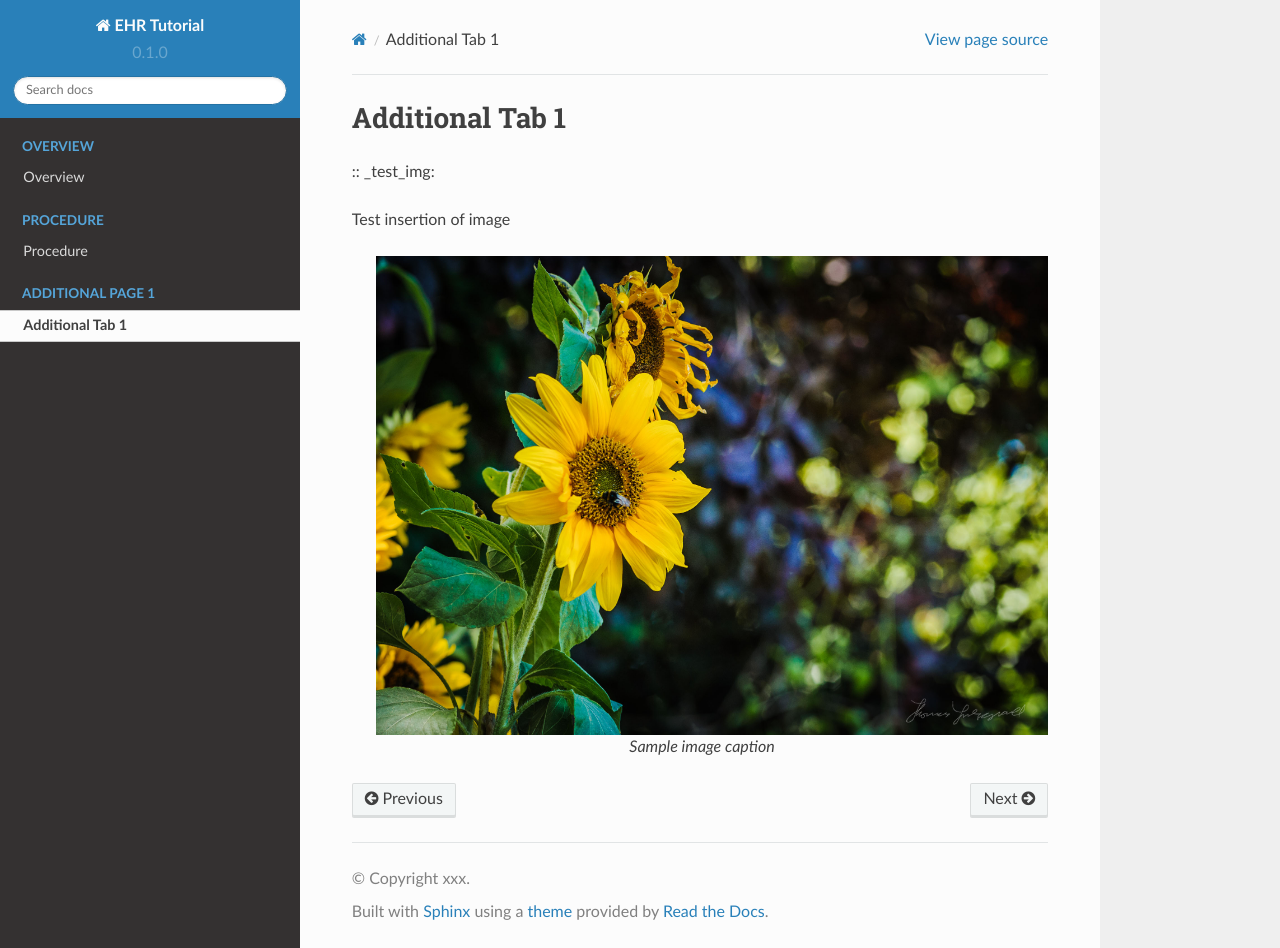
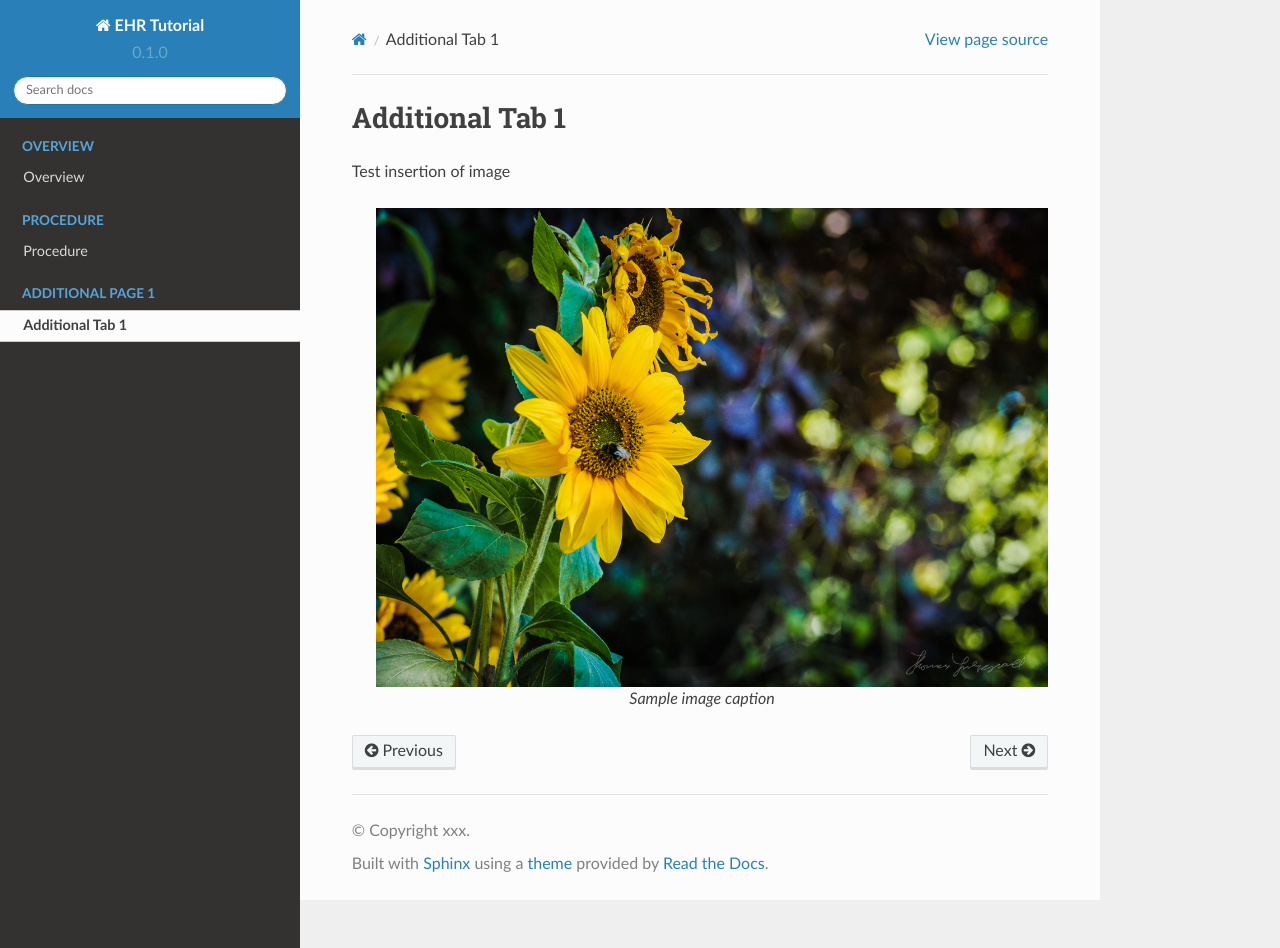
Before and after one commit to gigglypear/ehr_protocol_tutorial_test, a Sphinx documentation site: the page built from docs/source/tab1.rst, in a window 1280 px wide and 948 px high. Built offline with Sphinx 7.4.7 and the Read the Docs theme 2.0.0, drawn with Linux system fonts in a browser that asks for light colours.

Commit message:
Update tab1.rst

```diff
--- a/docs/source/tab1.rst
+++ b/docs/source/tab1.rst
@@ -1,10 +1,7 @@
-
-
-
 Additional Tab 1
 ==================
 
-:: _test_img:
+.. _test_img:
 
 Test insertion of image
 
```
